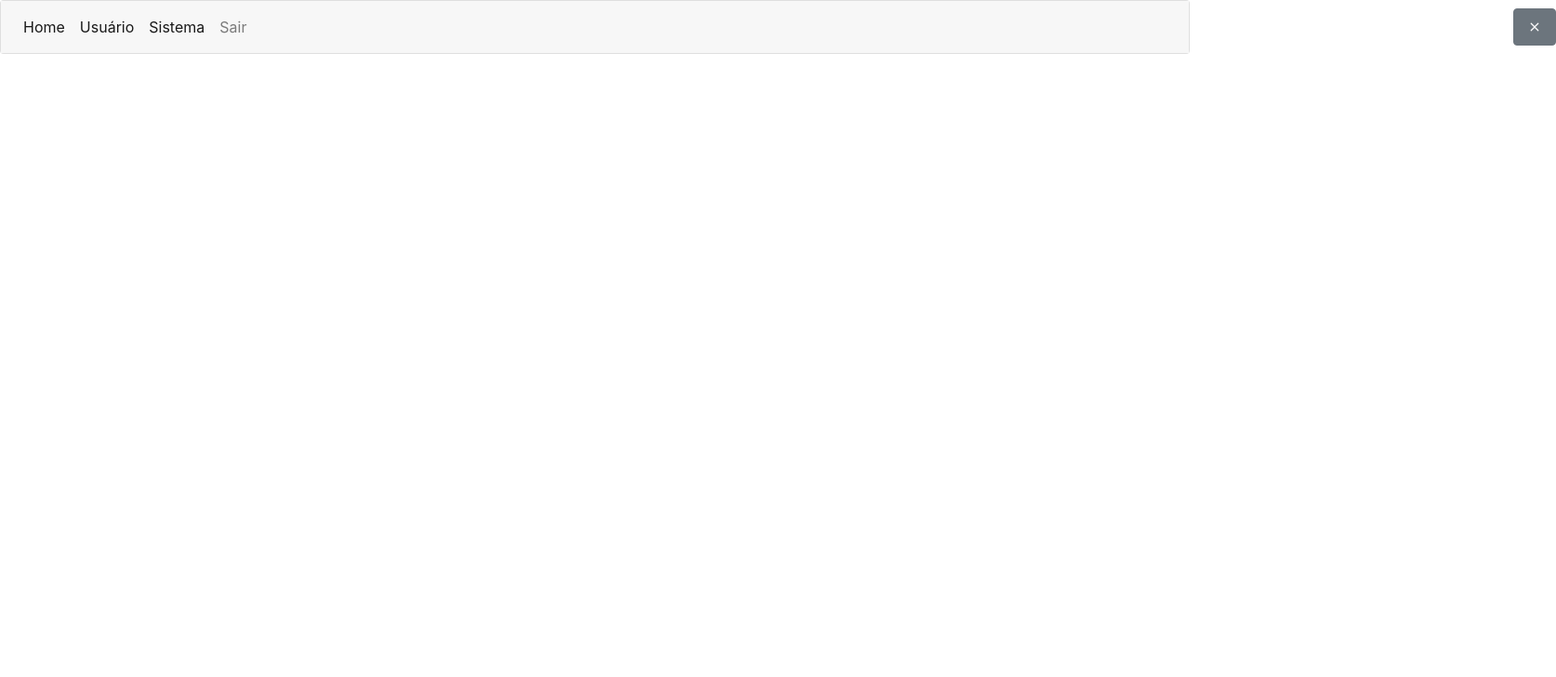
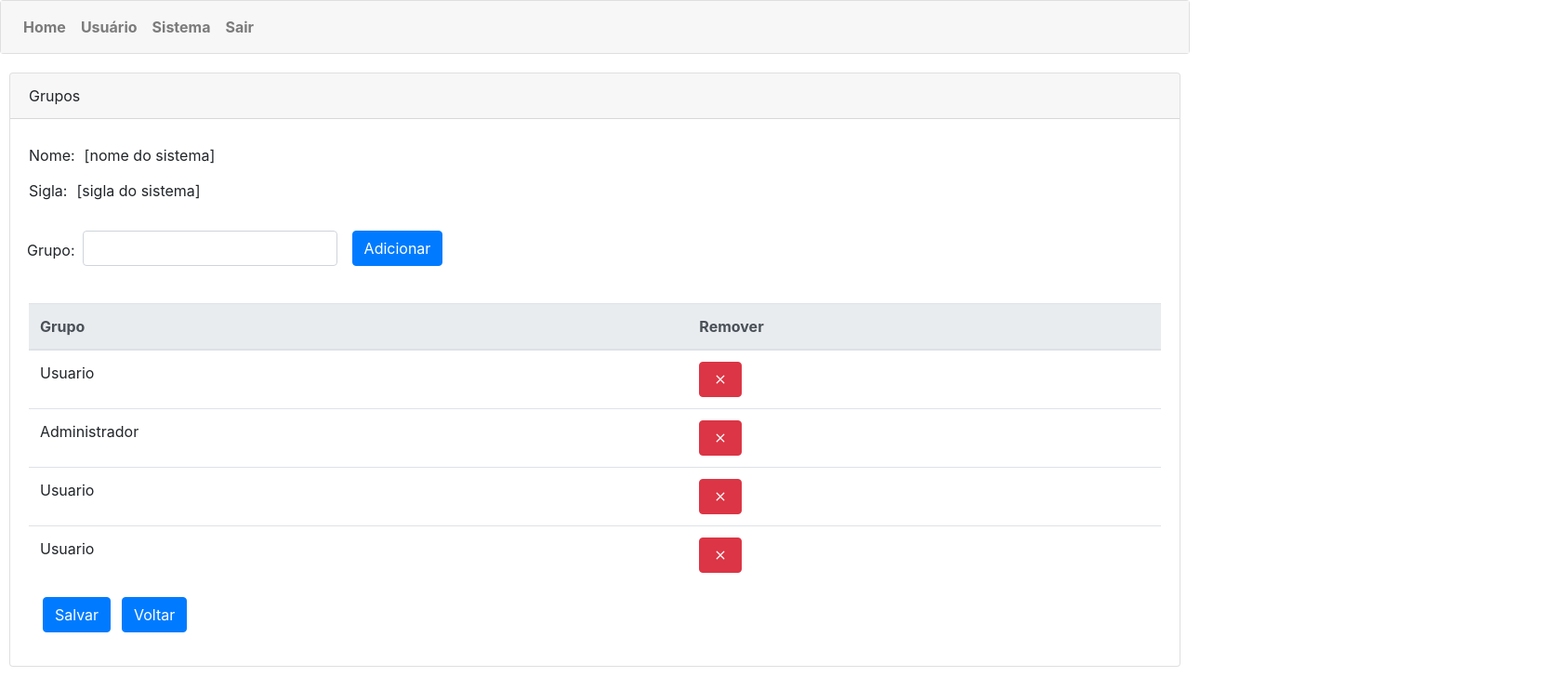
Before and after one commit to gizele233/SistemaInterno, a Vue app: page /visualizargrupo in a window 1280 px wide. Shown: the top 728 px of the page at 93% size, 1674 px wide, since content can reach past the window. Built offline with nearby package versions, Linux system fonts and the light colour scheme.

Commit message:
telas prontas

```diff
--- a/src/App.vue
+++ b/src/App.vue
@@ -1,16 +1,12 @@
 <template>
   <div id="app">
-    <b-card style="margin-bottom:10px" title="Card Title" no-body>
+    <b-card style="margin-bottom:10px" title="Card Title" class="font-weight-bold" no-body>
       <b-navbar class="color-nav">
         <b-navbar-nav inline >
-          <b-nav-item href="#" active>Home</router-link></b-nav-item>
-          <b-nav-item :to="{name:'telaUsuario'}" active>Usuário</b-nav-item>
-          <b-nav-item :to="{name:'telaSistema'}" active>Sistema</b-nav-item>
+          <b-nav-item href="#" >Home</b-nav-item>
+          <b-nav-item :to="{name:'telaUsuario'}">Usuário</b-nav-item>
+          <b-nav-item :to="{name:'telaSistema'}">Sistema</b-nav-item>
           <b-nav-item :to="{name:'#'}">Sair</b-nav-item>
-            <b-button class="icon-acao button-sair">
-              <b-icon icon="x" aria-hidden="true"></b-icon>
-            </b-button>
-
         </b-navbar-nav>
       </b-navbar>
     </b-card>
--- /dev/null
+++ b/src/components/sistemaEdit.vue
@@ -0,0 +1,50 @@
+<template>
+    <div style="padding:10px">
+        <b-card header="Editar Sistema" style="margin-bottom:10px">
+            <b-form-group class="col">
+                <b-form-group
+                    label-cols-sm="0"
+                    label="Nome:"
+                > </b-form-group>
+                <b-form-input class="col-3 mb-4" id="input-sm"></b-form-input>
+
+                <b-form-group
+                    label-cols-sm="0"
+                    label="Sigla:"
+                > </b-form-group>
+                <b-form-input class="col-3 mb-4" id="input-sm"></b-form-input>
+            </b-form-group>
+
+            <div>
+                <b-form-group class="col">
+                    <b-button variant="primary" class="mr-2" type="submit" id="search">Salvar</b-button>
+                    <router-link to="/sistema">
+                        <b-button variant="primary" class="mb-0" type="submit" id="search">Voltar</b-button>
+                    </router-link>
+                </b-form-group>
+            </div>
+        </b-card>
+    </div>
+</template>
+
+
+<script>
+export default {
+
+}
+</script>
+
+<style scoped>
+    .container-info{
+        padding: 0 0 1% 0;
+    }
+    .container-select{
+        margin: 0 0% 1% 2%;
+    }
+    .label-select{
+        margin: 0 12% 1% 2%;
+    }
+    .container-senha{
+        margin: 2% 0% 0.1% 0;
+    }
+</style>
--- a/src/components/telaSistema.vue
+++ b/src/components/telaSistema.vue
@@ -3,28 +3,47 @@
 
     <b-card header="Sistemas" style="margin-bottom:10px">
         <b-form inline>
+            <b-form-group
+
+                label="Nome:"
+                label-for="filterInput"
+                id="field"
+                class="form-field"
+                label-cols-lg="2"
+            >
+                <b-form-input
+                        variant="light"
+                        v-model="filter"
+                        type="search"
+                        class="mb-1"
+                />
+            </b-form-group>
             <b-form-group >
-                <b-button variant="primary" class="mb-4 search-botton" type="submit" id="search">Adicionar Sistema</b-button>
+                <b-button variant="outline-primary" class="mb-3 search-button" type="submit" id="search"><b-icon icon="search" aria-hidden="true" ></b-icon></b-button>
             </b-form-group>
         </b-form>
+
+        <router-link to="/editarsistema">
+            <b-button variant="primary" class="w-10 mb-4 mt-4" type="submit" id="search">Adicionar Sistema</b-button>
+        </router-link>
 
         <div>
             <b-table sticky-header hover :items="items" :fields="fields" head-variant = "light">
 
             <template v-slot:cell(Acoes)>
-                <router-link to="">
+                <router-link to="/editarsistema">
                     <b-button variant="primary" class="icon-acao">
                     <b-icon icon="pencil" aria-hidden="true"></b-icon>
                     </b-button>
                 </router-link>
-                <router-link to="">
-                    <b-button variant="primary" class="icon-acao">
+                <router-link to="/visualizargrupo">
+                    <b-button variant="secondary" class="icon-acao">
                     <b-icon icon="eye" aria-hidden="true"></b-icon>
                     </b-button>
                 </router-link>
                 <router-link to="">
                     <b-button variant="danger" class="icon-acao">
-                    <b-icon icon="x" aria-hidden="true"></b-icon>
+                    <b-icon icon="trash-fill" aria-hidden="true"></b-icon>
                     </b-button>
                 </router-link>
             </template>
@@ -57,4 +76,33 @@ export default {
     .icon-acao{
         margin: 0 0.5% 0% 0;
     }
+    header{
+        text-align: left;
+    }
+    .form-field{
+        padding: 0 1% 1% 0;
+    }
+    .icon-acao{
+        margin: 0 0.5% 0% 0;
+    }
+    @media (max-width: 400px) {
+        .search-button{
+            margin-top: 120%;
+        }
+    }
+    @media (max-width: 578px) {
+        .search-button{
+            margin-top:115%;
+        }
+    }
+    @media (max-width: 630px) {
+        .search-button{
+            margin-top:60%;
+        }
+    }
+    @media (max-width: 992px) {
+        .search-button{
+            margin-top:105%;
+        }
+    }
 </style>
--- a/src/components/telaUsuario.vue
+++ b/src/components/telaUsuario.vue
@@ -34,7 +34,7 @@
                 ></b-form-input>
             </b-form-group>
             <b-form-group >
-                <b-button class="mb-3 search-button" type="submit" id="search"><b-icon icon="search" aria-hidden="true" ></b-icon></b-button>
+                <b-button variant="outline-primary" class="mb-3 search-button" type="submit" id="search"><b-icon icon="search" aria-hidden="true" ></b-icon></b-button>
             </b-form-group>
         </b-form>
 
@@ -79,7 +79,11 @@ export default {
           { código: 89, matricula: 20144, Nome: 'Maria', Setor: 'SUDEC'},
           { código: 38, matricula: 20144, Nome: 'Camila', Setor: 'SUDEC'}
         ]
-        ,fields : [{key:"matricula",label:"Matrícula"},{key:"Nome",label:"Nome"},{key:"Acoes", label:"Ações"}]
+        ,fields : [
+          {key:"matricula",label:"Matrícula"},
+          {key:"Nome",label:"Nome"},
+          {key:"Acoes", label:"Ações"}
+        ]
       }
     }
 }
--- a/src/components/usuarioAlterSenha.vue
+++ b/src/components/usuarioAlterSenha.vue
@@ -31,21 +31,20 @@
             <b-form-group
             label-cols-sm="0"
             label="Alterar Senha:"
-            label-for="Matrícula:"
+            class=" mt-3"
             > </b-form-group>
-
+        </b-form>
         <b-form-group class="col">
-            <b-form-input class="col-12 container-senha" id="input-sm" size="sm" placeholder="Nova senha"></b-form-input><br>
-            <b-form-input class="col-12 container-senha" id="input-sm" size="sm" placeholder="Repita a nova senha"></b-form-input>
+            <b-form-input class="col-3 mb-4 mt-3" id="input-sm" placeholder="Nova senha"></b-form-input>
+            <b-form-input class="col-3 mb-4" id="input-sm" placeholder="Repita a nova senha"></b-form-input>
         </b-form-group>
 
         <b-form-group inline class="col">
-                <b-button variant="primary" class="mb-0 container-botao" type="submit" id="search">Salvar</b-button>
+            <b-button variant="primary" class="mr-2" type="submit" id="search">Salvar</b-button>
             <router-link to="/usuario">
-                    <b-button variant="primary" class="mb-0 container-botao" type="submit" id="search">Voltar</b-button>
+                <b-button variant="primary" class="mb-0" type="submit" id="search">Voltar</b-button>
             </router-link>
         </b-form-group>
-        </b-form>
 
     </b-card>
     </div>
@@ -64,7 +63,4 @@ export default {
     .container-senha{
         margin: 2% 0% 0.1% 0;
     }
-    .container-botao{
-        margin: 3% 1% 0 0;
-    }
 </style>
--- a/src/components/usuarioEdit.vue
+++ b/src/components/usuarioEdit.vue
@@ -1,6 +1,5 @@
 <template>
     <div style="padding:10px">
-
     <b-card header="Editar Grupos" style="margin-bottom:10px">
         <b-form inline >
             <b-form-group
@@ -44,14 +43,14 @@
             <b-table sticky-header hover :items="items" :fields="fields" head-variant = "light">
                 <template v-slot:cell(Remover)>
                     <b-button variant="danger" class="icon-acao">
-                    <b-icon icon="trash-fill" aria-hidden="true"></b-icon>
+                    <b-icon icon="x" aria-hidden="true"></b-icon>
                     </b-button>
                 </template>
             </b-table>
         </div>
         <div>
             <b-form-group class="col">
-                <b-button variant="primary" class="mb-0 container-botao" type="submit" id="search">Salvar</b-button>
+                <b-button variant="primary" class="mr-2" type="submit" id="search">Salvar</b-button>
                 <router-link to="/usuario">
                     <b-button variant="primary" class="mb-0" type="submit" id="search">Voltar</b-button>
                 </router-link>
@@ -102,9 +101,6 @@ export default {
 .container-info{
     padding: 0 0 1% 0;
 }
-.container-botao{
-    margin: 0% 1% 0 0%;
-}
 .container-select{
     margin: 0 0% 1% 2%;
 }
--- /dev/null
+++ b/src/components/visualizarGrupos.vue
@@ -0,0 +1,93 @@
+
+<template>
+    <div style="padding:10px">
+        <b-card header="Grupos" style="margin-bottom:10px">
+            <b-form inline>
+                <b-form-group
+                label-cols-sm="13"
+                label="Nome:"
+                label-for="Nome"
+                ></b-form-group>
+                <b-form-group
+                label-cols-mb="0"
+                label="[nome do sistema]"
+                label-for="Nome"
+                ></b-form-group>
+            </b-form>
+            <b-form inline class="container-info">
+                <b-form-group
+                label-cols-sm="13"
+                label="Sigla:"
+                label-for=""
+                ></b-form-group>
+                <b-form-group
+                label-cols-mb="0"
+                label="[sigla do sistema]"
+                label-for="Nome"
+                ></b-form-group>
+            </b-form>
+
+            <b-form inline class="mt-4">
+                <b-form-group
+
+                    label="Grupo:"
+                    label-for="filterInput"
+                    id="field"
+                    class="form-field"
+                    label-cols-lg="2"
+                >
+                    <b-form-input
+                            variant="light"
+                            v-model="filter"
+                            type="search"
+                            class="mb-1"
+                    />
+                </b-form-group>
+                <b-form-group >
+                    <b-button class="mb-3 search-button" variant="primary" type="submit" id="search">Adicionar</b-button>
+                </b-form-group>
+            </b-form>
+
+
+            <div class="mt-4 mb-3">
+                <b-table sticky-header hover :items="items" :fields="fields" head-variant = "light">
+                    <template v-slot:cell(Remover)>
+                        <b-button variant="danger" class="icon-acao">
+                        <b-icon icon="x" aria-hidden="true"></b-icon>
+                        </b-button>
+                    </template>
+                </b-table>
+            </div>
+            <div>
+                <b-form-group class="col">
+                    <b-button variant="primary" class="mb-0 space-botao" type="submit" id="search">Salvar</b-button>
+                    <router-link to="/sistema">
+                        <b-button variant="primary" class="mb-0" type="submit" id="search">Voltar</b-button>
+                    </router-link>
+                </b-form-group>
+            </div>
+        </b-card>
+    </div>
+</template>
+
+<script>
+export default {
+    data() {
+      return {
+        items: [
+          {Grupo: 'Usuario'},
+          {Grupo: 'Administrador'},
+          {Grupo: 'Usuario'},
+          {Grupo: 'Usuario'}
+        ]
+        ,fields : [{key:"Grupo",label:"Grupo"}, {key:"Remover",label:"Remover"}]
+      }
+    }
+}
+</script>
+
+<style scoped>
+.space-botao{
+    margin: 0% 1% 0 0%;
+}
+</style>
```
Also changed, not shown: src/components/telaGrupo.vue (deleted, +0 -48 lines), src/router/index.js (+11 -4 lines). Lines whose indentation alone changed are shown as unchanged.
